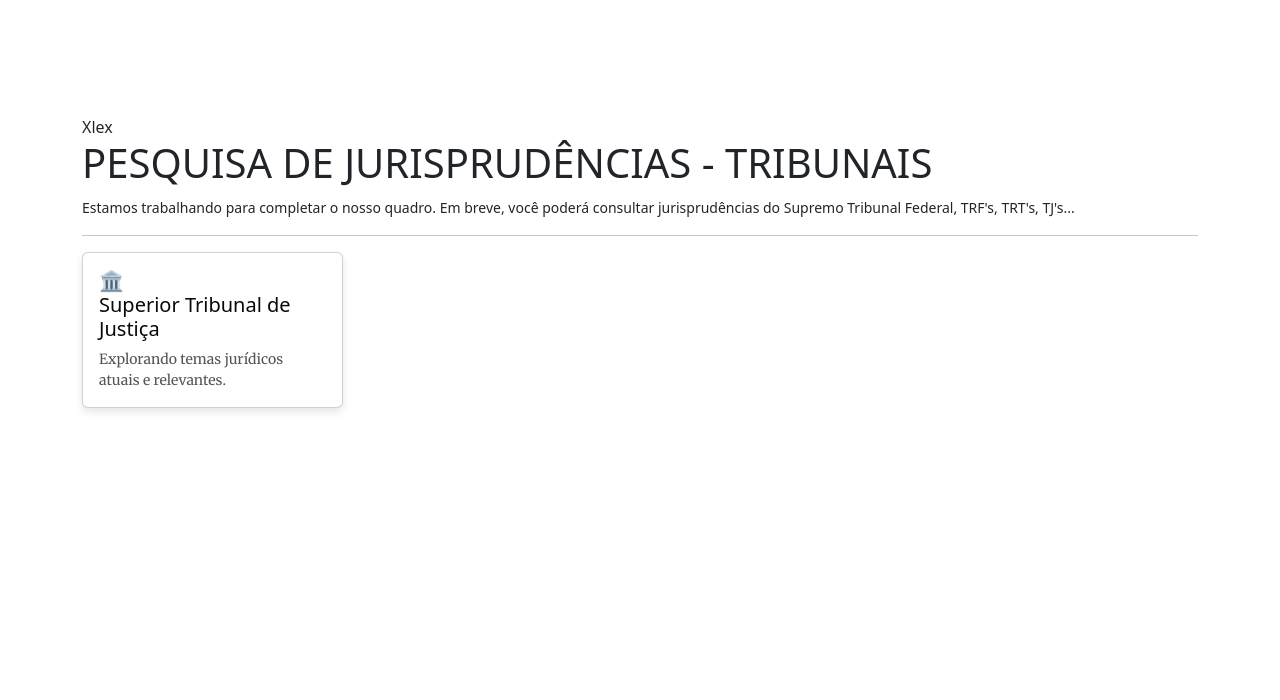
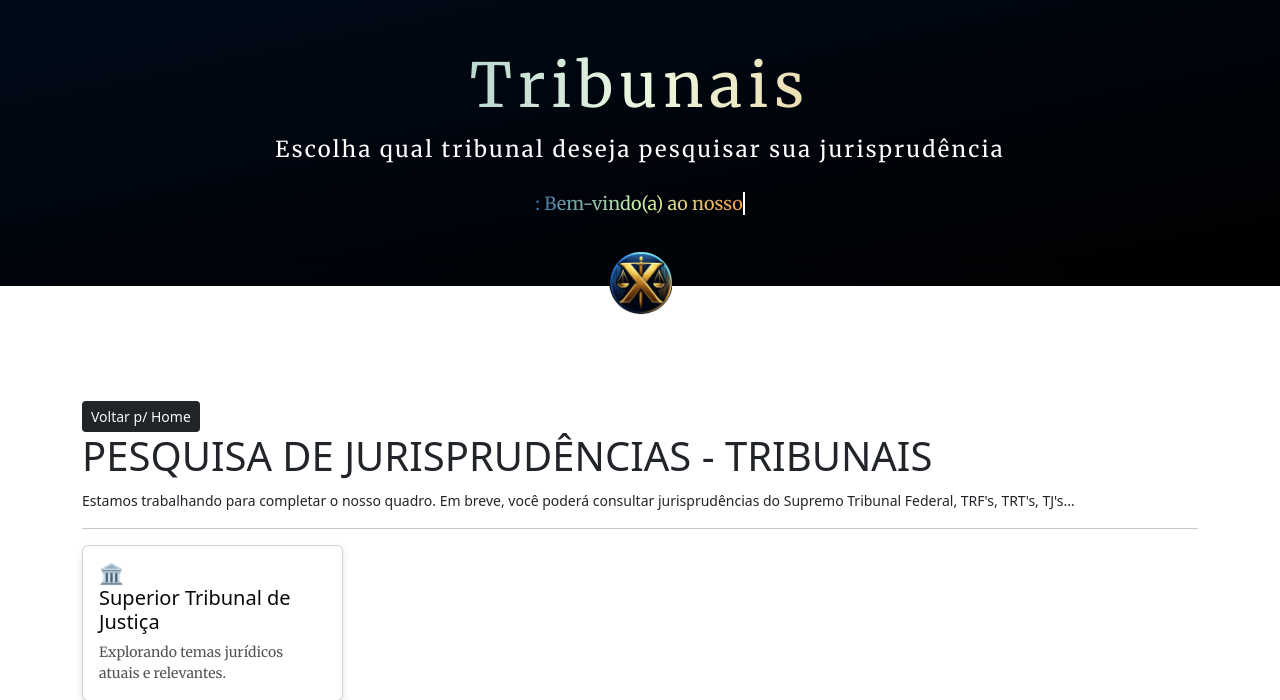
Before and after one commit to mrStudDev/xlex03, a Django app: page /jurisprudencias/ in a window 1280 px wide. Shown: the top 700 px of the page. Run offline with Django 4.2, Linux system fonts and the light colour scheme; data comes from the database, SQL or seed files in the repository; data that the repository does not hold is empty.

Commit message:
Trib Jursp

```diff
--- a/templates/jurisprudencias.html
+++ b/templates/jurisprudencias.html
@@ -17,10 +17,24 @@
     <title>{% block 'title' %} Tribunais | Jurisprudências{% endblock 'title' %}</title>
 </head>
 <body>
-
+    <div class="hero-section">
+        <div class="welcome-container">
+            <h1 class="site-title">Tribunais</h1>
+            <div id="site-description">Escolha qual tribunal deseja pesquisar sua jurisprudência</div>
+            <br>
+            <!-- Efeito de digitação dinâmico JS -->
+            <span><span id="typing-effect" class="highlighted-text"></span></span>
+            <br>
+        </div>
+    </div>
+    <div class="logo-section">
+    <a href="/">
+        <img src="{% static 'images/logo.png' %}" alt="Logo Xlex Educação e Pesquisa Jurídica" width="62px">
+    </a>
+    </div>
     <!-- Container para os cards -->
     <div class="container mt-5">
-        <a class="navbar-brand" href="/" id="highlighted-text">Xlex</a>
+        <a class="btn bg-dark text-light btn-sm" href="/" id="highlighted-text">Voltar p/ Home</a>
         <h1 id="title-post-h1" style="text-transform: uppercase;">Pesquisa de Jurisprudências - Tribunais</h1>
         <small>Estamos trabalhando para completar o nosso quadro. Em breve, você poderá consultar jurisprudências do Supremo Tribunal Federal, TRF's, TRT's, TJ's...</small>
         <hr>
@@ -242,4 +256,5 @@
         </div>
     </div>
 </body>
+<script src="{% static 'js/phrase.js' %}"></script>
 </html>
--- a/templates/templates_questions/question_single.html
+++ b/templates/templates_questions/question_single.html
@@ -51,7 +51,7 @@
                             <br>
                             <p>Agradecemos a sua resposta!</p>
                             <br>
-                            <a class="btn bg-dark text-light btn-sm"  href="{% url 'app_questions:questions-list' %}">Ver outra questão</a><br><br>
+                            <a class="btn bg-dark text-light btn-sm" href="{% url 'app_questions:questions-list' %}">Ver outra questão</a><br><br>
                         {% endif %}
                     {% endfor %}
                 </details>
--- a/xlexapp/settings.py
+++ b/xlexapp/settings.py
@@ -94,8 +94,9 @@ WSGI_APPLICATION = 'xlexapp.wsgi.application'
 # Database
 # https://docs.djangoproject.com/en/4.2/ref/settings/#databases
 
+
+
 """
-
 # Database localhost
 DATABASES = {
     'default': {
@@ -107,8 +108,8 @@ DATABASES = {
         'PORT': '5432',
     }
 }
+
 """
-
 #==========================================================================
 
 # Database instancia teste
```
